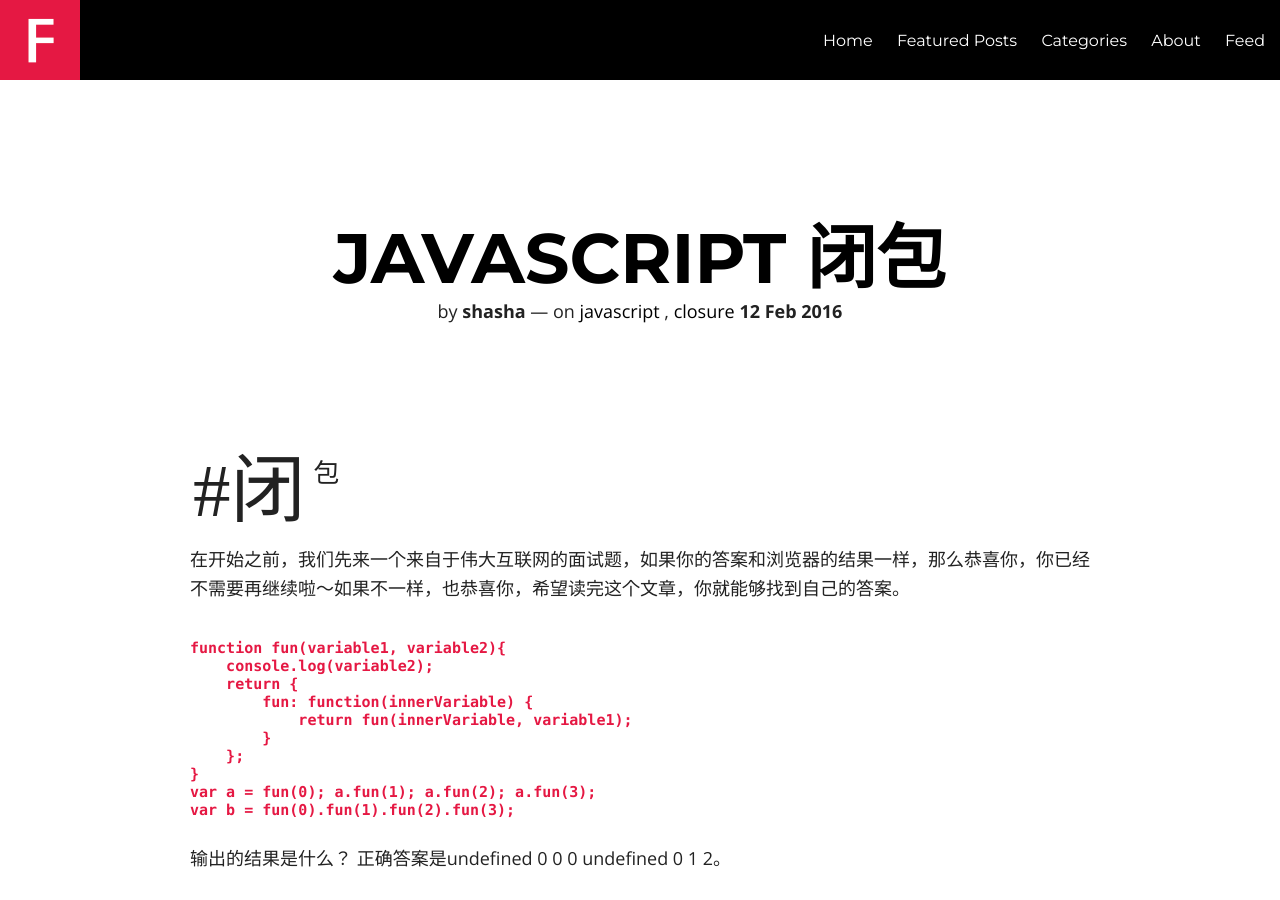
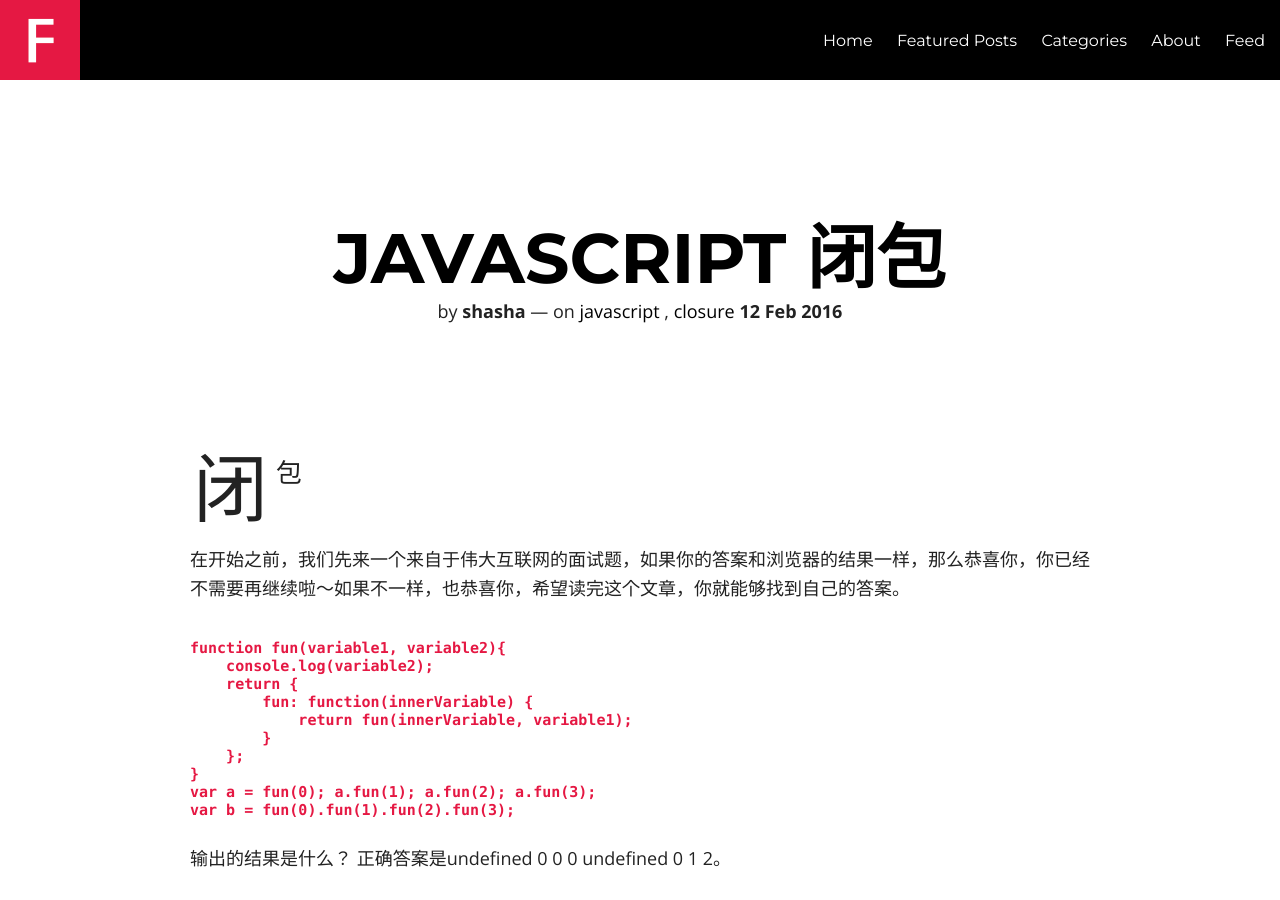
Before and after one commit to ShashaZhang/shashazhang.github.io, a Jekyll site: the page built from _posts/2016-02-12-javascript-closure.md, in a window 1280 px wide and 900 px high. Built offline with Jekyll 4.4.1, drawn with Linux system fonts in a browser that asks for light colours; nearby versions of some CDN libraries; comment, search, counter and statistics services are not loaded.

```diff
--- a/_posts/2016-02-12-javascript-closure.md
+++ b/_posts/2016-02-12-javascript-closure.md
@@ -14,7 +14,7 @@ featured: true
 url: /javascript/javascript-closure
 ---
 
-#闭包
+闭包
 
 在开始之前，我们先来一个来自于伟大互联网的面试题，如果你的答案和浏览器的结果一样，那么恭喜你，你已经不需要再继续啦～如果不一样，也恭喜你，希望读完这个文章，你就能够找到自己的答案。
 
```
